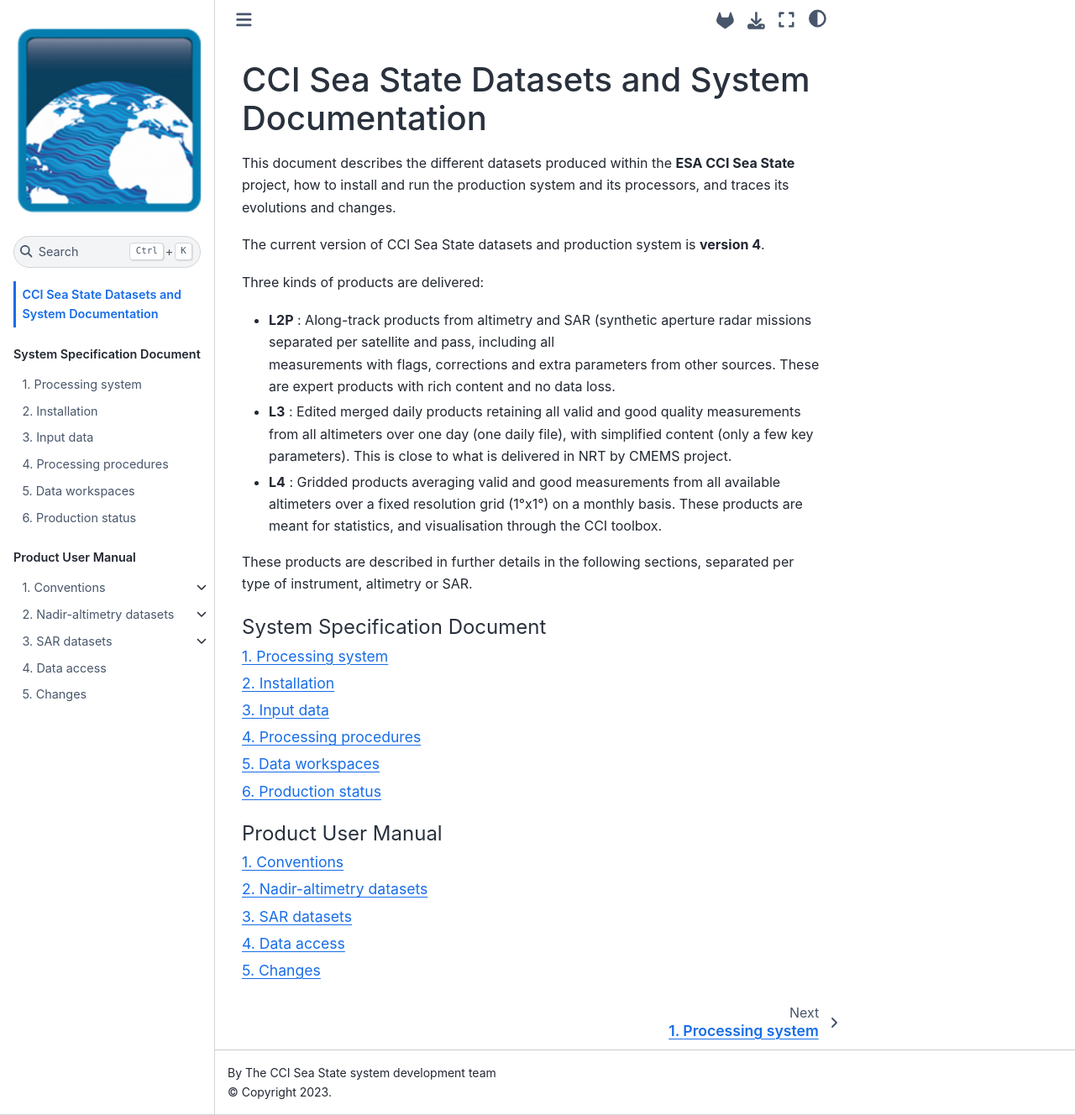
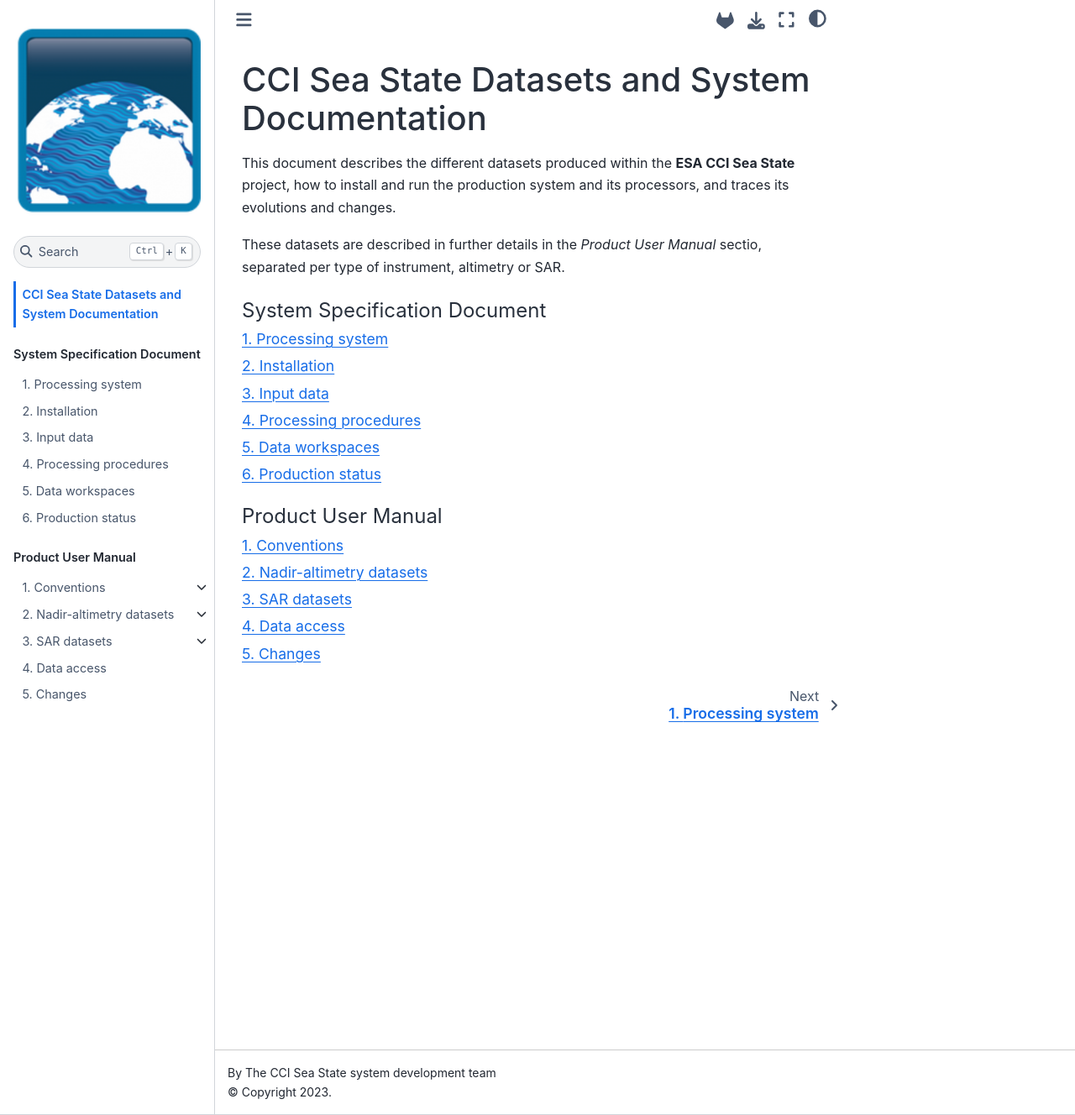
Before and after one commit to umr-lops/cci-seastate-pum, a Jupyter Book: the page built from intro.md, in a window 1280 px wide and 1328 px high. Shown: the whole window at 84% size. Built offline with Jupyter Book 1.0.4 settings and Sphinx 7.4.7 and the Sphinx Book theme 1.1.4, drawn with Linux system fonts in a browser that asks for light colours.

Commit message:
fixes following ESA review

````diff
--- a/_toc.yml
+++ b/_toc.yml
@@ -20,9 +20,9 @@
       sections:
         - file: naming
         - file: coordinates
+        - file: attributes
     - file: altimetry
       sections:
-        - file: altimetry/datasets
         - file: altimetry/missions
         - file: altimetry/baseline
         - file: altimetry/l2p
--- a/intro.md
+++ b/intro.md
@@ -4,25 +4,8 @@
 Sea State** project, how to install and run the production system and its
 processors, and traces its evolutions and changes.
 
-The current version of CCI Sea State datasets and production system is
-**version 4**.
-
-Three kinds of products are delivered:
-* **L2P** : Along-track products from altimetry and SAR (synthetic
-  aperture radar missions  separated per satellite and pass, including all
-  measurements with flags, corrections and extra parameters from other
-  sources. These are expert products with rich content and no data loss.
-* **L3** : Edited merged daily products retaining all valid and good quality
-  measurements from all altimeters over one day (one daily file), with
-  simplified content (only a few key parameters). This is close to what is
-  delivered in NRT by CMEMS project.
-* **L4** : Gridded products averaging valid and good measurements from all
-  available altimeters over a fixed resolution grid (1°x1°) on a monthly
-  basis. These products are meant for statistics, and visualisation through
-  the CCI toolbox.
-
-These products are described in further details in the following sections,
-separated per type of instrument, altimetry or SAR.
+These datasets are described in further details in the *Product User Manual*
+sectio, separated per type of instrument, altimetry or SAR.
 
 ```{tableofcontents}
 ```
````
Also changed, not shown: altimetry.md (+3 -1 lines), attributes.md (added, +2 -0 lines), system.md (+8 -5 lines).
